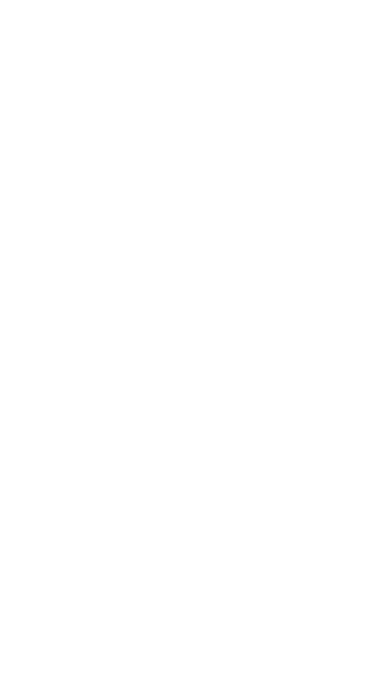
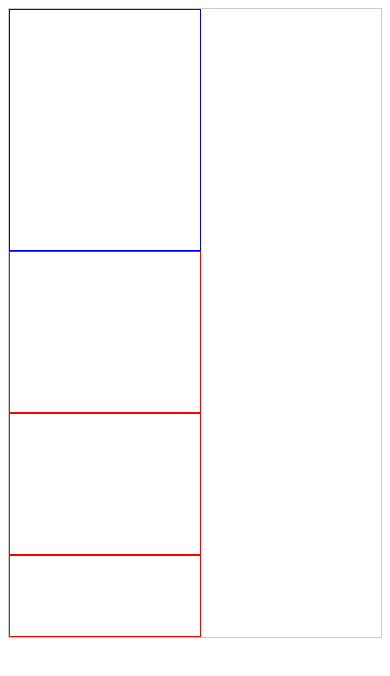
Before and after one commit to QianGuoqing/IFE2016_Spring, a plain HTML site: page 任务十：Flexbox 布局练习/index.html in a window 390 px wide. Drawn offline with Linux system fonts and the light colour scheme.

Commit message:
complete task 10

```diff
--- /dev/null
+++ b/任务十：Flexbox 布局练习/css/style.css
@@ -0,0 +1,50 @@
+.container {
+    border: 1px solid #cccccc;
+    display: flex;
+    justify-content: space-between;
+    align-items: center;
+}
+
+.container > div {
+    width: 150px;
+    padding: 20px;
+}
+
+.div1 {
+    height: 120px;
+    border: 1px solid #f00;
+}
+
+.div2 {
+    height: 100px;
+    border: 1px solid #f00;
+}
+
+.div3 {
+    height: 40px;
+    border: 1px solid #f00;
+}
+
+.div4 {
+    height: 200px;
+    border: 1px solid #00f;
+}
+
+@media (max-width: 640px) {
+    .container {
+        flex-flow: row wrap;
+        align-items: flex-start;
+    }
+    .div4 {
+        order: 1;
+    }
+    .div1 {
+        order: 2;
+    }
+    .div2 {
+        order: 3;
+    }
+    .div3 {
+        order: 4;
+    }
+}
--- a/任务十：Flexbox 布局练习/index.html
+++ b/任务十：Flexbox 布局练习/index.html
@@ -3,8 +3,14 @@
 <head>
     <meta charset="UTF-8">
     <title>task 10</title>
+    <link rel="stylesheet" href="css/style.css">
 </head>
 <body>
-
+<div class="container">
+    <div class="div1"></div>
+    <div class="div2"></div>
+    <div class="div3"></div>
+    <div class="div4"></div>
+</div>
 </body>
 </html>
```
